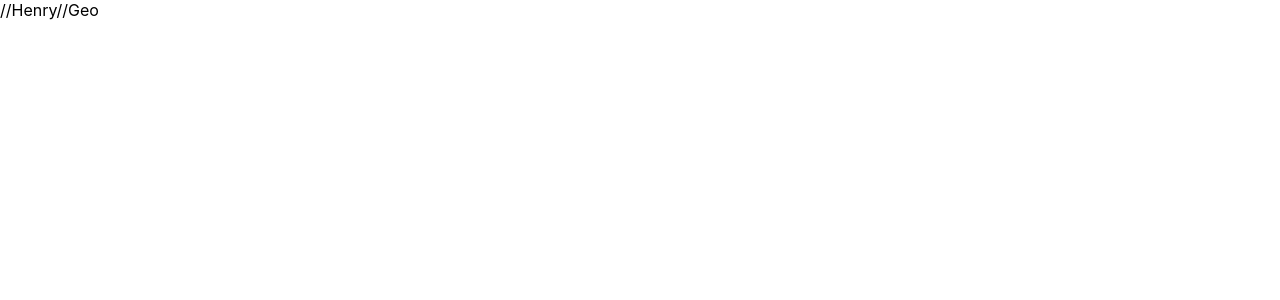
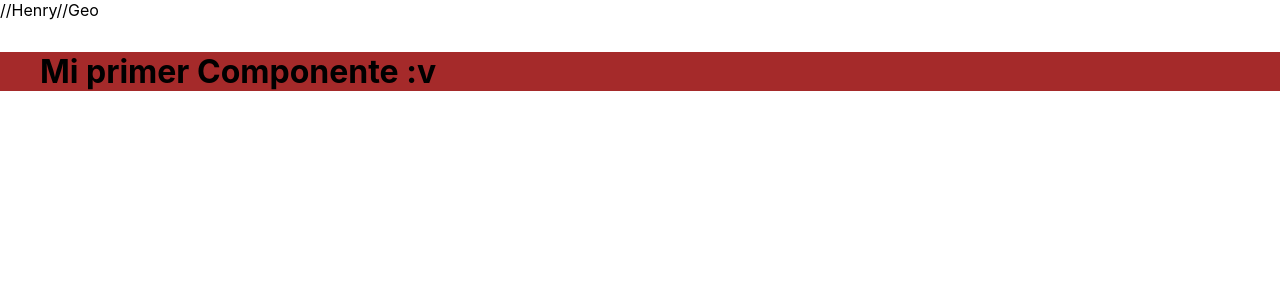
Before and after one commit to Jeidy25Saquic/note-web, a React (Create React App) app: page / in a window 1280 px wide. Shown: the top 300 px of the page. Built offline with nearby package versions, Linux system fonts and the light colour scheme.

Commit message:
Correccion de Estructura y modificaciones menores

```diff
--- a/src/App.js
+++ b/src/App.js
@@ -1,10 +1,10 @@
 import './App.css';
 import Section from './Section'
-import Notes from './Notes'
+import Notes from './Notes';
 
 function App() {
   return (
-    <div className="Note">
+    <div className = "Principal">
       //Henry
       <Section></Section>
 
--- a/src/Notes.css
+++ b/src/Notes.css
@@ -1,4 +1,9 @@
-.Prueba {
+.Nota {
+    background-color: brown;
 
-    color: aqua;
 }
+
+.Titulo1 {
+    text-align: center;
+
+}
--- a/src/Notes.js
+++ b/src/Notes.js
@@ -1,10 +1,19 @@
-import React from "react";
+import React from 'react'
 import './Notes.css';
 
-function Notes() {
-    <div className="Prueba">
-        <h1>Notas Geo</h1>
+const Notes = () => {
+
+    let user = "Estudiante";
+
+  return (
+    <div className = "Nota">
+      <h1 id='Titulo1'>
+        <ul>
+            Mi primer Componente :v
+        </ul>
+      </h1>
     </div>
+  )
 }
 
-export default Notes;
+export default Notes
--- a/src/Section.css
+++ b/src/Section.css
@@ -0,0 +1,4 @@
+.Secciones{
+
+
+}
```
